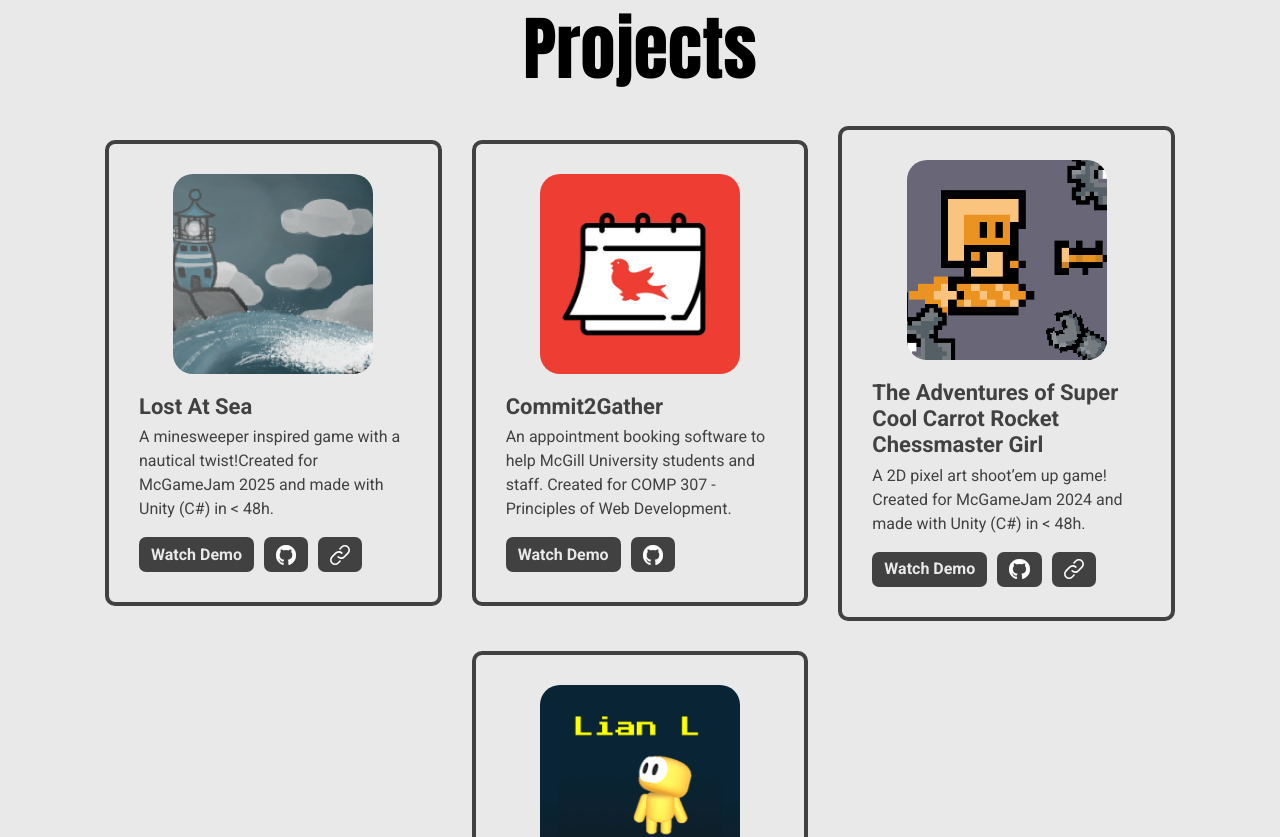
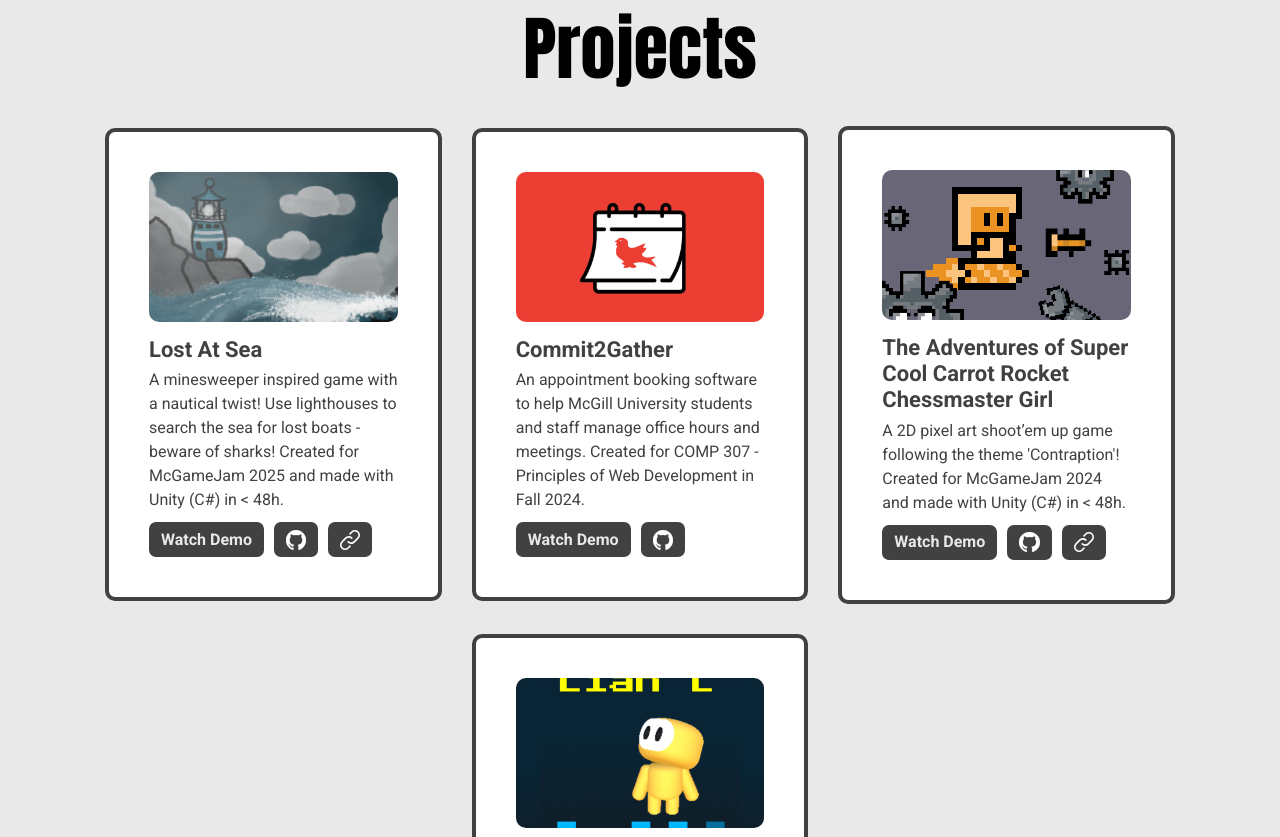
Before and after one commit to LianLambert/lian-website, a Vue app: page / in a window 1280 px wide. Shown: the part 2340-3177 px from the top of the page. Built offline with nearby package versions, Linux system fonts and the light colour scheme.

Commit message:
feat: draft project section

```diff
--- a/src/components/ExperienceEntry.vue
+++ b/src/components/ExperienceEntry.vue
@@ -6,7 +6,7 @@
       <div v-if="props.showTimeAtPosition"><b>{{ timeAtPosition }}</b></div>
     </div>
     <div class="col-12 col-md-8 left-align-text" style="padding: 0">
-      <h4  class="section-title">{{ position }}</h4>
+      <h4 class="section-title">{{ position }}</h4>
       <div v-html="description" class="my-2"></div>
       <div class="left-align-text">
         <b>
--- a/src/components/ProjectEntry.vue
+++ b/src/components/ProjectEntry.vue
@@ -1,11 +1,13 @@
 <template>
   <div class="col-12 col-sm-6 col-lg-4 p-0">
-    <div class="project-entry">
+    <div class="project-entry" @mouseover="isHovering = true" @mouseleave="isHovering = false" @mousedown="pauseAllProjectVideos">
       <div class="">
         <!-- media -->
-        <div>
-          <a :href="props.demoLink" target="_blank" rel="noopener noreferrer">
-            <img :src="image" class="project-image" />
+        <div @onClick="isHovering = false" class="project-media centered">
+          <!-- Show image or video based on hover -->
+          <a :href="props.demoLink || props.primaryLink" target="_blank" rel="noopener noreferrer" class="centered w-100">
+            <img v-if="!isHovering || !props.demoVideo" :src="image" class="project-image" />
+            <video v-else :src="props.demoVideo" class="project-video" autoplay playsinline ></video>
           </a>
         </div>
 
@@ -14,18 +16,18 @@
 
           <!-- title and description -->
           <h3 class="project-title"><a :href="props.primaryLink">{{ title }}</a></h3>
-          <p>{{ description }}</p>
+          <div>{{ description }}</div>
 
           <!-- links -->
-          <div class="d-flex">
-            <a  v-if="props.demoLink" :href="props.demoLink" target="_blank" class="project-link centered">
+          <div class="project-links-container">
+            <a v-if="props.demoLink" :href="props.demoLink" target="_blank" class="project-link centered">
               Watch Demo
             </a>
             <a v-if="props.githubLink" :href="props.githubLink" target="_blank" class="project-link centered">
-              <img src="../images/github_white.svg" alt="github"  class="project-entry-icon"/>
+              <img src="../images/github_white.svg" alt="github" class="project-entry-icon"/>
             </a>
             <a v-if="props.otherLink" :href="props.otherLink" target="_blank" class="project-link centered">
-              <img src="../images/link_white.svg" alt="link"  class="project-entry-icon"/>
+              <img src="../images/link_white.svg" alt="link" class="project-entry-icon"/>
             </a>
           </div>
         </div>
@@ -40,7 +42,7 @@
   </div>
 </template>
 <script setup>
-import { defineProps } from "vue";
+import { defineProps, ref } from "vue";
 
 const props = defineProps({
   title: {
@@ -74,15 +76,25 @@ const props = defineProps({
   demoVideo: {
     requied: false,
     type: String,
+  },
+});
+
+const isHovering = ref(false);
+
+function pauseAllProjectVideos() {
+  const videos = document.querySelectorAll('.project-video');
+  videos.forEach((video) => {
+    video.pause();
+  });
 }
-});
 </script>
 <style scoped lang="scss">
 .project-entry {
   margin: 15px;
-  padding: 20px;
+  padding: 40px;
   border-radius: 10px;
   border: 4px solid var(--dark-grey);
+  background-color: white;
   color: var(--dark-grey);
 
   &:hover {
@@ -107,20 +119,15 @@ const props = defineProps({
 }
 
 .project-image {
-  margin: 10px;
   width: 200px;
   height: 200px;
   object-fit: cover;
   border-radius: 10%;
   overflow: hidden;
-
-  &:hover {
-    transform: scale(1.05);
-  }
 }
 
 .project-details {
-  padding: 10px;
+  padding-top: 15px;
   display: flex;
   flex-direction: column;
   justify-content: start;
@@ -139,6 +146,11 @@ const props = defineProps({
     border-radius: 7px;
     transform: scale(1.05);
   }
+}
+
+.project-links-container {
+  display: flex;
+  margin-top: 10px;
 }
 
 .project-link {
@@ -160,4 +172,37 @@ const props = defineProps({
   width: auto;
 }
 
+.project-media {
+  position: relative;
+  width: 100%;
+  height: 150px;
+  overflow: hidden;
+}
+
+.project-image {
+  object-fit: cover;
+}
+
+.project-video {
+  object-fit: contain;
+}
+
+.project-image,
+.project-video {
+  width: 100%;
+  height: 100%;
+  transition: opacity 0.3s ease;
+}
+
+.project-video {
+  display: block;
+  opacity: 1;
+}
+
+.project-image,
+.project-video {
+  max-height: 150px;
+  max-width: 100%;
+  border-radius: 10px;
+}
 </style>
--- a/src/components/sections/ProjectSection.vue
+++ b/src/components/sections/ProjectSection.vue
@@ -5,48 +5,80 @@
       <ProjectEntry
         title="Lost At Sea"
         :image="LostAtSea"
-        description="A minesweeper inspired game with a nautical twist!Created for McGameJam 2025 and made with Unity (C#) in < 48h."
+        description="A minesweeper inspired game with a nautical twist! Use lighthouses to search the sea for lost boats - beware of sharks! Created for McGameJam 2025 and made with Unity (C#) in < 48h."
         primaryLink="https://lianl.itch.io/lost-at-sea"
         demoLink="https://www.youtube.com/watch?v=FVWS2cOupnk&ab_channel=Lian"
         githubLink="https://github.com/LianLambert/Lost-At-Sea-McGameJam2025"
         otherLink="https://lianl.itch.io/lost-at-sea"
+        :demo-video="LostAtSeaVideo"
       />
       <ProjectEntry
         title="Commit2Gather"
         :image="Commit2Gather"
-        description="An appointment booking software to help McGill University students and staff. Created for COMP 307 - Principles of Web Development."
+        description="An appointment booking software to help McGill University students and staff manage office hours and meetings. Created for COMP 307 - Principles of Web Development in Fall 2024."
         primaryLink="https://github.com/lil1an/commit2gather"
         demoLink="https://www.youtube.com/watch?v=-zRBUqTmG-U&t=3s&ab_channel=Lian"
         githubLink="https://github.com/lil1an/commit2gather"
+        :demo-video="Commit2GatherVideo"
       />
       <ProjectEntry
         title="The Adventures of Super Cool Carrot Rocket Chessmaster Girl"
         :image="TASCCRCG"
-        description="A 2D pixel art shoot’em up game! Created for McGameJam 2024 and made with Unity (C#) in < 48h."
+        description="A 2D pixel art shoot’em up game following the theme 'Contraption'! Created for McGameJam 2024 and made with Unity (C#) in < 48h."
         primaryLink="https://lianl.itch.io/the-adventures-of-super-cool-carrot-rocket-chessmaster-girl"
         demoLink="https://www.youtube.com/watch?v=ISyCelCeTNc&t=9s&ab_channel=Lian"
         githubLink="https://github.com/LianLambert/The-Adventures-of-Super-Cool-Carrot-Rocket-Chessmaster-Girl-McGameJam2024"
         otherLink="https://lianl.itch.io/the-adventures-of-super-cool-carrot-rocket-chessmaster-girl"
+        :demo-video="TASCCRCGVideo"
 
       />
       <ProjectEntry
         title="Game Design Portfolio"
         :image="Portfolio"
-        description="A portfolio highlighting my contributions to the ‘Don't Fall Down!' App with game design updates in Version 1.2 and a Fall Guys-inspired level design."
+        description="A portfolio highlighting my contributions to the ‘Don't Fall Down!' App (game design updates were released in Version 1.2) and featuring a Fall Guys-inspired level design concept."
         primaryLink="https://docs.google.com/presentation/d/1hII6qBH_dLbKPqPi4oqcR_595N9Twu2WiQ7Q0VdtBjU/edit#slide=id.gace710277d_0_491"
         otherLink="https://docs.google.com/presentation/d/1hII6qBH_dLbKPqPi4oqcR_595N9Twu2WiQ7Q0VdtBjU/edit#slide=id.gace710277d_0_491"
+      />
+      <!-- <ProjectEntry
+        title="FPS Unity Practice"
+        :image="FPSUnity"
+        description="TO DO"
+        primaryLink="TO DO"
+        githubLink="TO DO"
+        demoLink="TO DO"
+        :demo-video="FPSUnityVideo"
+      />
 
-      />
+      need to fix video for this one
+      <ProjectEntry
+        title="Leaping Fish Verlets"
+        :image="LeapingFishVerlets"
+        description="TO DO"
+        primaryLink="TO DO"
+        demoLink="TO DO"
+        :demo-video="LeapingFishVerletsVideo"
+      /> -->
     </div>
   </section>
 </template>
 <script setup>
 import ProjectEntry from "../ProjectEntry.vue";
 
+// project images
 import LostAtSea from "../../images/lost-at-sea.png";
-import Commit2Gather from "../../images/Commit2GatherRed.png";
+import Commit2Gather from "../../images/Commit2Gather.png";
 import TASCCRCG from "../../images/TASCCRCG.png";
 import Portfolio from "../../images/portfolio.png";
+import FPSUnity from "../../images/fps-unity.png";
+import LeapingFishVerlets from "../../images/portfolio.png";
+
+// project videos
+import LostAtSeaVideo from "../../videos/LostAtSea-preview.mp4";
+import Commit2GatherVideo from "../../videos/Commit2Gather-preview.mp4";
+import TASCCRCGVideo from "../../videos/TASCCRCG-preview.mp4";
+import FPSUnityVideo from "../../videos/FPSUnity-preview.mp4";
+import LeapingFishVerletsVideo from "../../videos/LeapingFishVerlets-preview.mp4";
+
 </script>
 <style scoped lang="scss">
 #project {
--- a/src/styles/global.scss
+++ b/src/styles/global.scss
@@ -75,10 +75,9 @@ h1 {
 }
 
 .h1-light-bg:hover {
-  color: var(--dark-purple);
+  color: black;
   transform: scale(1.1) rotate(-3deg);
   box-shadow: 0 8px 20px rgba(0, 0, 0, 0.3);
-  filter: brightness(130%);
 }
 
 h2 {
```
Lines whose indentation alone changed are shown as unchanged.
